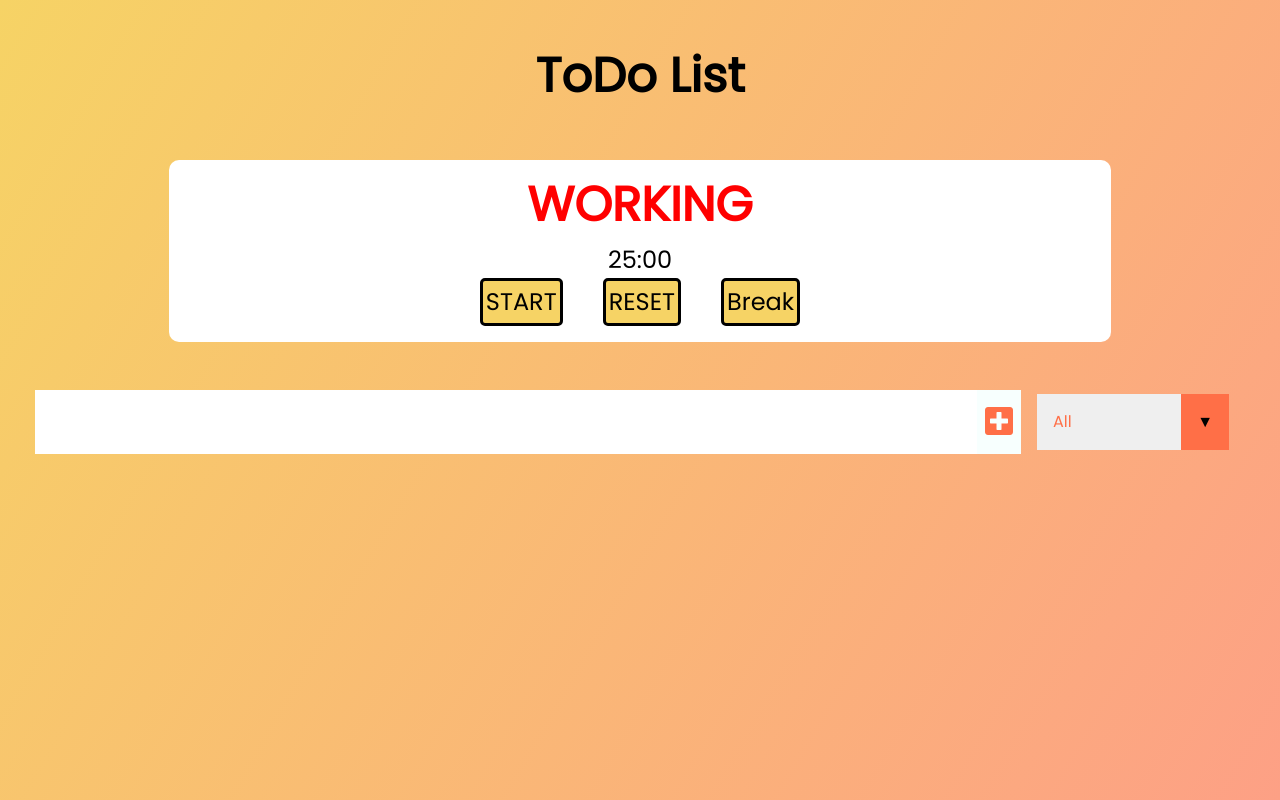
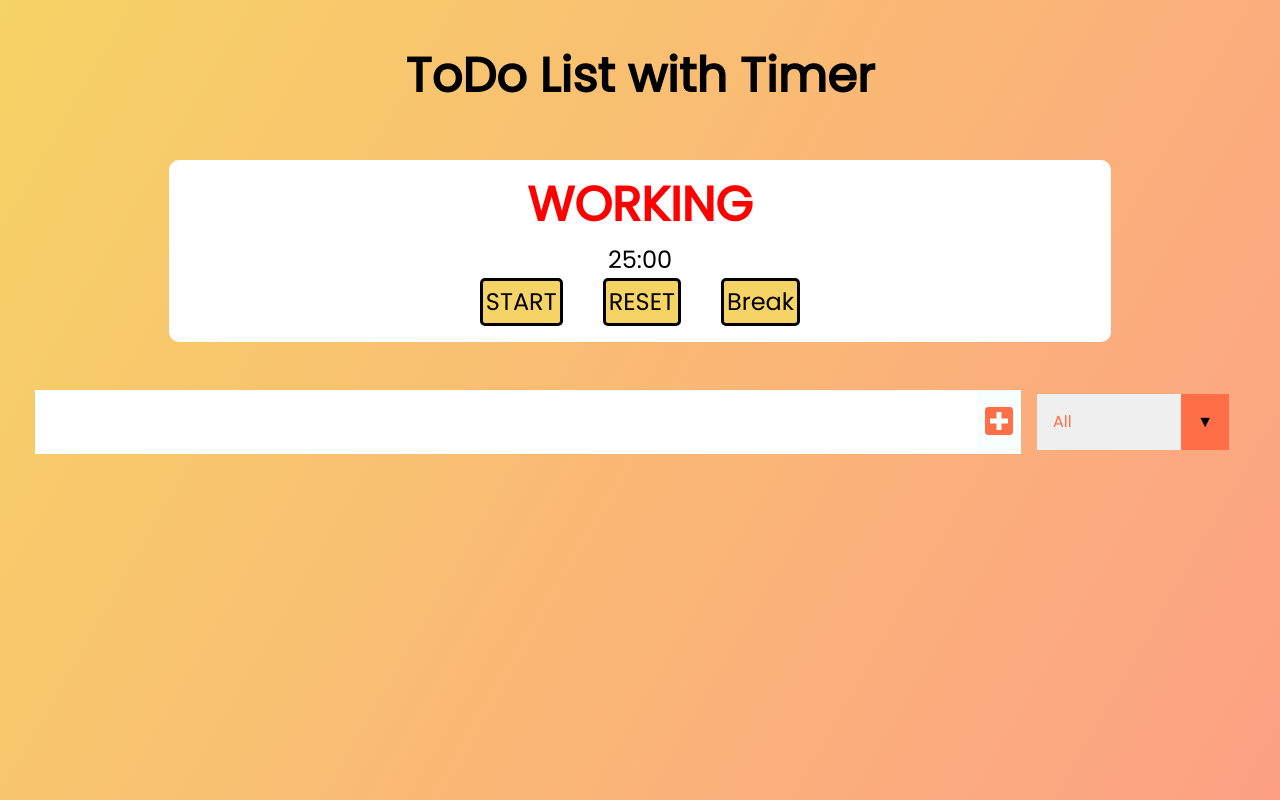
Before and after one commit to Apples201/RefocusV2, a React (Create React App) app: page / in a window 1280 px wide. Built offline with nearby package versions, Linux system fonts and the light colour scheme.

Commit message:
Update header title and css

```diff
--- a/src/App.css
+++ b/src/App.css
@@ -12,6 +12,7 @@ body {
 h1 {
   font-size: 3rem;
   font-weight: bold;
+  text-align: center;
 }
 .timer {
   font-size: 1.5rem;
--- a/src/App.js
+++ b/src/App.js
@@ -38,7 +38,7 @@ function App() {
   return (
     <div className="App container-fluid">
      <header>
-      <h1>ToDo List</h1>
+      <h1>ToDo List with Timer</h1>
      </header>
      <Timer/>
      <Form
```
